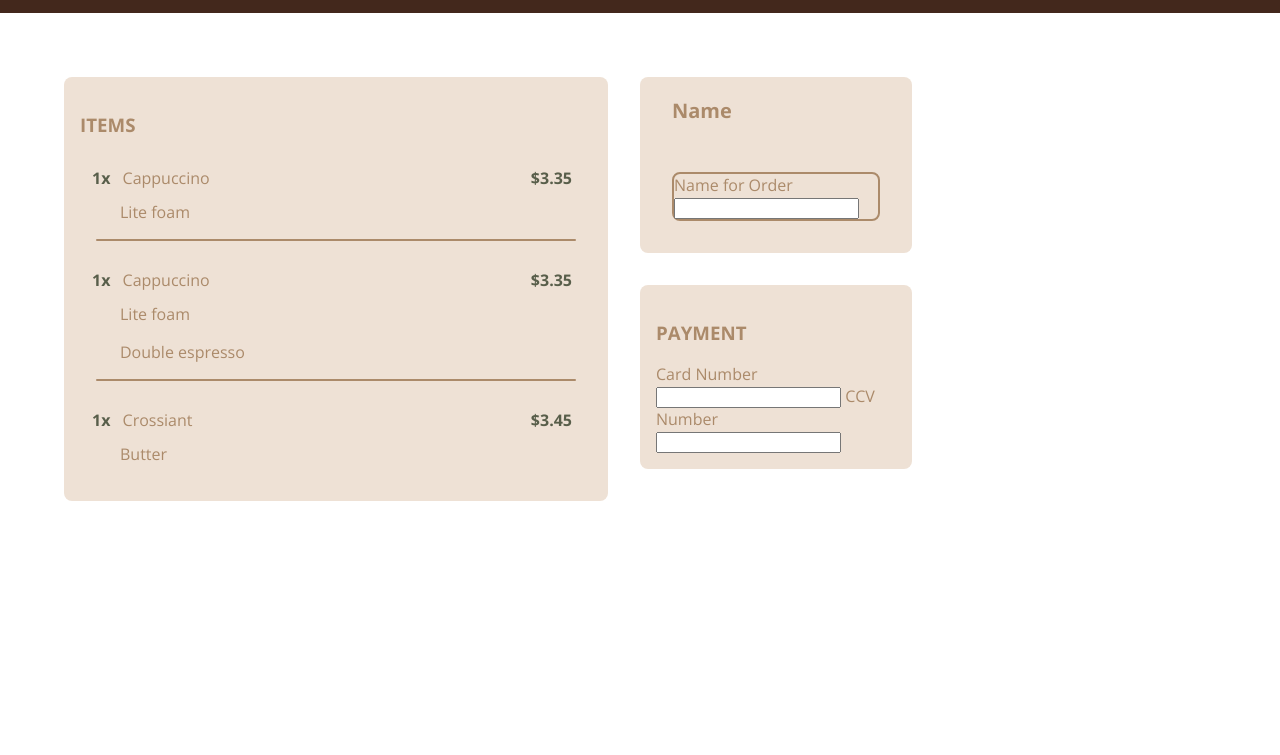
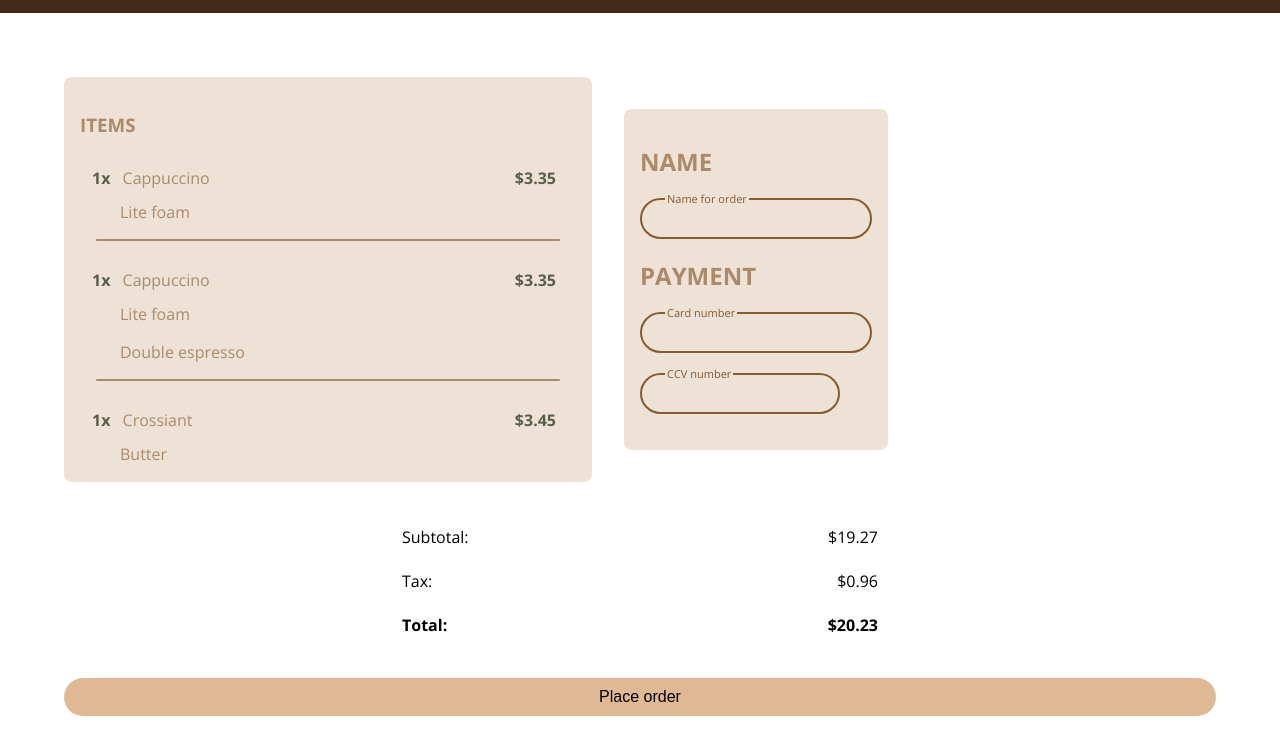
Before and after one commit to teodor-valchev/Coffee-Masters, a plain HTML site: page index.html in a window 1280 px wide. Shown: the part 83-838 px from the top of the page. Before the commit the page ends 800 px from the top, so only its background shows below. Drawn offline with nearby package versions, Linux system fonts and the light colour scheme.

Commit message:
- completed the project

```diff
--- a/index.html
+++ b/index.html
@@ -61,25 +61,45 @@
             </div>
         </section>
 
-        <section class="name">
-            <h3 class="input-title">Name</h3>
-            <div class="input">
-                <label class="input-label"> Name for Order
-                    <input type="text" class="input-field"/>
-                </label>
+        <section class="payment">
+            <div class="name-box box">
+                <h2 class="box-title">NAME</h2>
+                <div class="input-group">
+                    <label class="user-input-label" for="name">Name for order</label>
+                    <input type="text" class="user-input" id="name">
+                </div>
+            </div>
+            <div class="cc-box box">
+                <h2 class="box-title">PAYMENT</h2>
+                <div class="input-group">
+                    <label class="user-input-label" for="cc">Card number</label>
+                    <input type="text" class="user-input" id="cc">
+                </div>
+                <div class="input-group">
+                    <label class="user-input-label" for="ccv">CCV number</label>
+                    <input type="text" class="user-input short-input" id="ccv">
+                </div>
             </div>
         </section>
 
-        <section class="payment">
-            <h3>PAYMENT</h3>
-            <div>
-                <label> Card Number
-                    <input type="number" class="input-field"/>
-                </label>
-                <label> CCV Number
-                    <input type="number" class="input-field"/>
-                </label>
-            </div>
+        <section class="total">
+            <table class="totals-table">
+                <tbody>
+                <tr>
+                    <td>Subtotal:</td>
+                    <td>$19.27</td>
+                </tr>
+                <tr>
+                    <td>Tax:</td>
+                    <td>$0.96</td>
+                </tr>
+                <tr class="final-totals">
+                    <td>Total:</td>
+                    <td>$20.23</td>
+                </tr>
+                </tbody>
+            </table>
+            <button class="checkout" type="button">Place order</button>
         </section>
     </div>
 </main>
--- a/styles/style.css
+++ b/styles/style.css
@@ -86,16 +86,66 @@ nav {
     padding: 2rem;
 }
 
-.input-title {
-    font-size: 1.25rem;
-    margin-bottom: 1rem;
+.input-group {
     position: relative;
-    bottom: 2rem;
+    margin-bottom: 20px;
 }
 
-.input {
-    border-radius: 0.5rem;
-    border: 2px solid var(--input-color);
-    position: relative;
-    display: inline-block;
+.user-input {
+    background-color: rgba(0,0,0,0);
+    border: 2px #885a2d solid;
+    padding: 8px;
+    border-radius: 100px;
+    width: 100%;
+    text-indent: 18px;
+    font-size: 18px;
 }
+
+.user-input-label {
+    color: #885a2d;
+    background-color: #eee1d5;
+    font-size: 11px;
+    position: absolute;
+    left: 25px;
+    top: -7px;
+    padding: 0 2px;
+}
+
+.short-input {
+    max-width: 200px;
+}
+
+.total {
+    display: flex;
+    flex-direction: column;
+    align-items: center;
+    justify-content: center;
+    grid-column: 1/5;
+}
+
+.totals-table {
+    width: 100%;
+    max-width: 500px;
+    margin-bottom: 30px;
+}
+
+.totals-table td {
+    padding: 10px;
+}
+
+.totals-table td:last-child {
+    text-align: right;
+}
+
+.final-totals {
+    font-weight: bold;
+}
+
+.checkout {
+    background-color: #deb993;
+    border: none;
+    padding: 10px 30px;
+    width: 100%;
+    border-radius: 100px;
+    font-size: 16px;
+}
```
